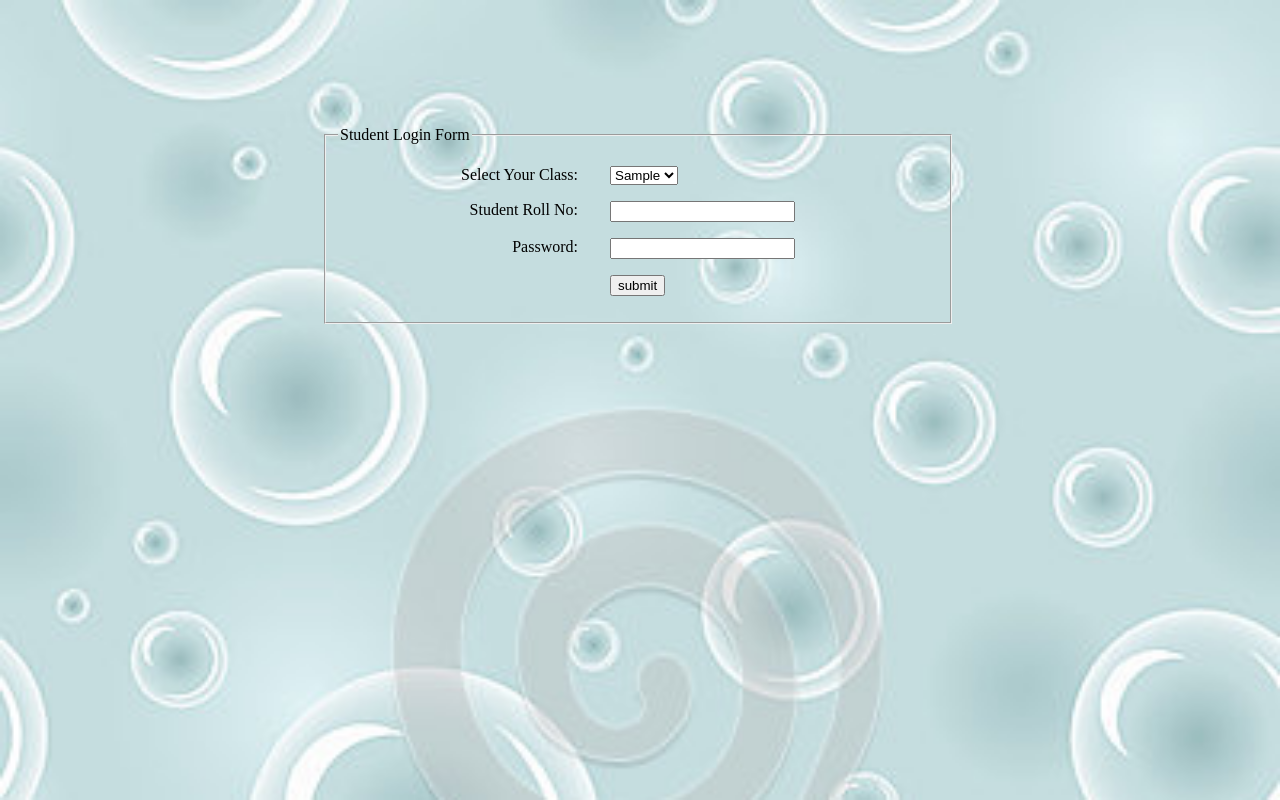
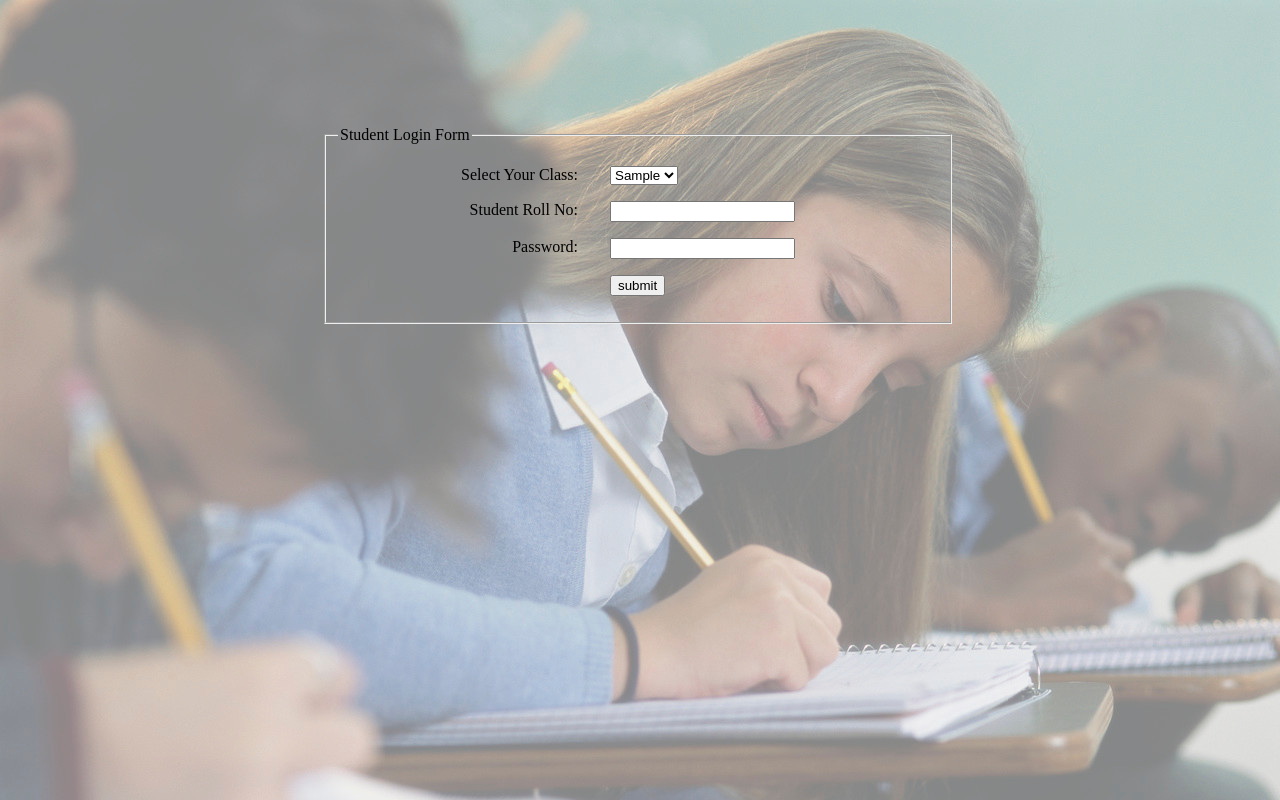
Before and after one commit to ankigupt0000/quiz, a PHP site: page /view/studentlogin.php in a window 1280 px wide. Run offline with PHP 8.4, Linux system fonts and the light colour scheme; tables that the repository leaves empty or names only in its code hold one stand-in row (values such as "Sample post").

Commit message:
Changed layout of student portal

```diff
--- a/view/css/current/sp_form.css
+++ b/view/css/current/sp_form.css
@@ -15,9 +15,9 @@ label {
 }
 body
 {
-	background-image:url('good.jpg');
+	background-image:url('test.jpg');
 	background-repeat:no-repeat;
-	background-size:100%;
+	background-size:1024 768;
 	background-color:#BDCDCA;
 }
 input, select, textarea {
```
